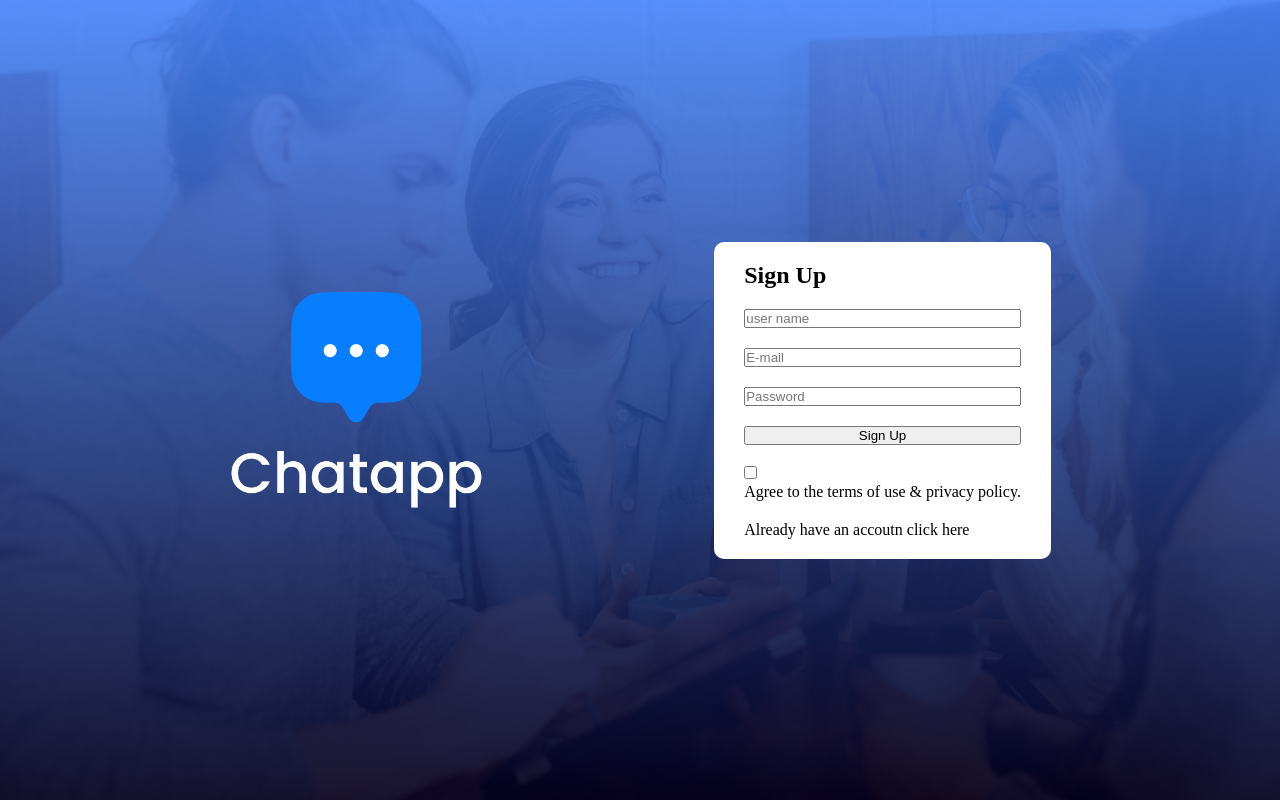
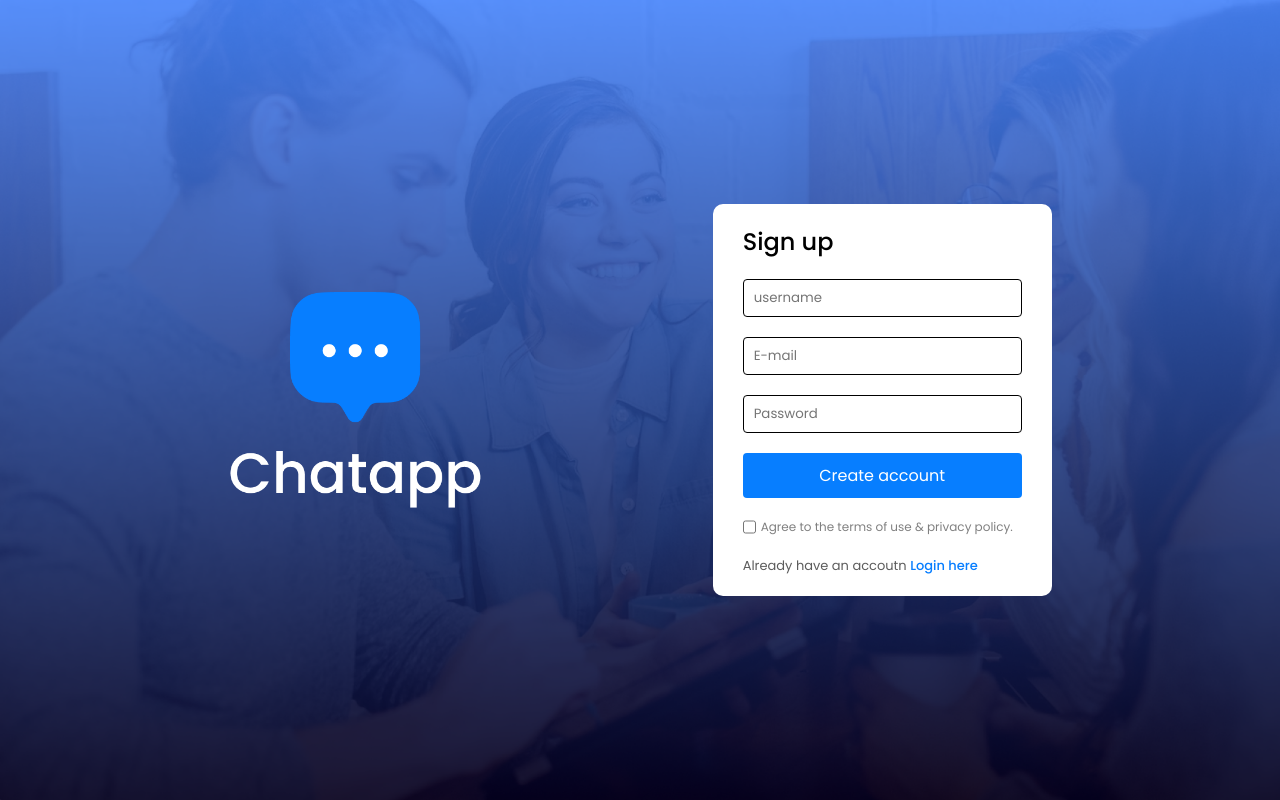
Before and after one commit to mejbaulmubin786/Full-Stack-Real-time-Chat-Application, a React (Vite) app: page / in a window 1280 px wide. Built offline with nearby package versions, Linux system fonts and the light colour scheme.

Commit message:
login to sign up toggle added

```diff
--- a/src/index.css
+++ b/src/index.css
@@ -1,5 +1,9 @@
+
+@import url("https://fonts.googleapis.com/css2?family=Poppins:ital,wght@0,100;0,200;0,300;0,400;0,500;0,600;0,700;0,800;0,900;1,100;1,200;1,300;1,400;1,500;1,600;1,700;1,800;1,900&display=swap");
+
 *{
     margin: 0;
     padding: 0;
     box-sizing: border-box;
+    font-family: Poppins;
 }
--- a/src/pages/login/Login.css
+++ b/src/pages/login/Login.css
@@ -19,3 +19,47 @@
  gap: 20px;
  border-radius: 10px;
 }
+
+.login-form h2{
+    font-weight: 500;
+}
+
+.form-input{
+    padding: 8px 10px;
+    border: 1px solid;
+    border-radius: 4px;
+    outline-color: #077eff;
+}
+
+.login-form button{
+    padding: 10px;
+    background-color: #077eff;
+    color: white;
+    border-radius: 4px;
+    font-size: 16px;
+    border: none;
+    cursor: pointer;
+}
+.login-term{
+    display: flex;
+    gap: 5px;
+    font-size: 12px;
+    color: #808080;
+}
+
+.login-forget{
+    display: flex;
+    flex-direction: column;
+    gap: 5px;
+}
+
+.login-toggle{
+    font-size: 13px;
+    color: #5c5c5c;
+}
+
+.login-toggle span{
+    font-weight: 500;
+    color: #077eff;
+    cursor: pointer;
+}
--- a/src/pages/login/Login.jsx
+++ b/src/pages/login/Login.jsx
@@ -1,23 +1,34 @@
-import React from 'react'
+import React, { useState } from 'react'
 import './Login.css'
 import assets from '../../assets/assets'
 
 const Login = () => {
+
+  const [currState, setCurrState] = useState("Sign up");
+
   return (
     <div className='login'>
         <img src={assets.logo_big} alt="" className="logo" />
         <from className="login-form">
-          <h2>Sign Up</h2>
-          <input type="text" placeholder="user name" className="form-input" required/>
-          <input type="email" placeholder="E-mail"  className="form-input" />
-          <input type="password" placeholder="Password"  className="form-input" />
-          <button type='submit'>Sign Up</button>
+          <h2>{currState}</h2>
+          {currState === 'Sign up'?<input type="text" placeholder="username" className="form-input" required/>:null}
+          <input type="email" placeholder="E-mail"  className="form-input" required/>
+          <input type="password" placeholder="Password"  className="form-input" required/>
+          <button type='submit'>{currState === "Sign up"?"Create account":"Login now"}</button>
           <div className="login-term">
             <input type="checkbox" className="checkbox" />
             <p>Agree to the terms of use & privacy policy.</p>
           </div>
           <div className="login-forget">
-            <p className="login-toggle">Already have an accoutn <span>click here</span></p>
+            {
+              currState === "Sign up"
+              ?
+              <p className="login-toggle">Already have an accoutn <span onClick={()=>setCurrState('Login')}>Login here</span></p>
+              :
+              <p className="login-toggle">Create an accoutn <span onClick={()=>setCurrState('Sign up')}>click here</span></p>
+            }
+
+
           </div>
         </from>
     </div>
```
